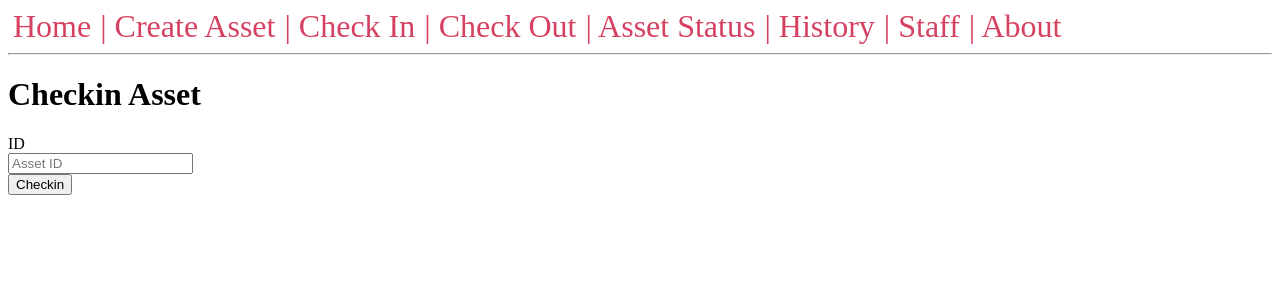
After one commit to drahamim/invenflask, a Flask app: page /checkin in a window 1280 px wide. The commit adds this page. Shown: the top 300 px of the page. Run offline with Flask 2, Linux system fonts and the light colour scheme.

Commit message:
Checkin_system (#1)
* feat: add ability to checkin assets

- fix: update schema to handle returntime automatically
- style: add separators to navigation for clarity
* chore: add database.db to gitignore

```diff
--- a/app.py
+++ b/app.py
@@ -1,5 +1,6 @@
 import sqlite3
 from flask import Flask, render_template, request, url_for, flash, redirect, abort
+
 
 app = Flask(__name__)
 app.config['SECRET_KEY'] = 'secretkey'
@@ -26,6 +27,7 @@ def get_asset(asset_id, action):
             return False
     return asset
 
+
 def get_staff(staff_id):
     conn = get_db_connection()
     staff = conn.execute('SELECT * FROM staffs WHERE id = ?',
@@ -33,10 +35,12 @@ def get_staff(staff_id):
     conn.close()
     return staff
 
+
 def get_checkout(asset_id):
     conn = get_db_connection()
-    asset = conn.execute('SELECT * FROM checkouts WHERE assetid = >',
-                         (asset_id)).fetchone()
+    asset = conn.execute('SELECT * FROM checkouts WHERE assetid = ?',
+                         (asset_id,)).fetchone()
+    conn.close()
     return asset
 
 
@@ -45,8 +49,10 @@ def index():
     conn = get_db_connection()
     assets = conn.execute('SELECT * FROM assets').fetchall()
     asset_total = conn.execute('SELECT COUNT(*) FROM assets').fetchone()[0]
-    asset_types = conn.execute('SELECT asset_type, COUNT(*) FROM assets GROUP BY asset_type').fetchall()
-    asset_status = conn.execute('SELECT asset_status, COUNT(*) FROM assets GROUP BY asset_status').fetchall()
+    asset_types = conn.execute(
+        'SELECT asset_type, COUNT(*) FROM assets GROUP BY asset_type').fetchall()
+    asset_status = conn.execute(
+        'SELECT asset_status, COUNT(*) FROM assets GROUP BY asset_status').fetchall()
     conn.close()
     return render_template(
         'index.html', assets=assets, asset_total=asset_total,
@@ -68,7 +74,7 @@ def create_asset():
             try:
                 conn = get_db_connection()
                 conn.execute('INSERT INTO assets (id, asset_type, asset_status) VALUES (?, ?, ?)',
-                            (id, asset_type, asset_status))
+                             (id, asset_type, asset_status))
                 conn.commit()
                 conn.close()
                 return redirect(url_for('status'))
@@ -96,12 +102,13 @@ def edit_asset(id):
         asset_status = request.form['asset_status']
         conn = get_db_connection()
         conn.execute('UPDATE assets SET asset_type = ?, asset_status = ?'
-                        ' WHERE id = ?', (asset_type, asset_status, id))
+                     ' WHERE id = ?', (asset_type, asset_status, id))
         conn.commit()
         conn.close()
         return redirect(url_for('status'))
 
     return render_template('edit_asset.html', asset=asset)
+
 
 @app.route('/delete/<id>/', methods=('POST',))
 def delete(id):
@@ -113,6 +120,7 @@ def delete(id):
     flash('Asset "{}" was successfully deleted!'.format(id))
     return redirect(url_for('index'))
 
+
 @app.route('/staff/', methods=('GET', 'POST'))
 def staff():
     conn = get_db_connection()
@@ -121,8 +129,6 @@ def staff():
     staff = conn.execute('SELECT * FROM staffs').fetchall()
     conn.close()
     return render_template('staff.html', staffs=staff)
-
-
 
 
 @app.route('/checkout', methods=('GET', 'POST'))
@@ -139,26 +145,26 @@ def checkout():
         elif get_staff(staff_id) is None:
             flash('Staff does not exist')
             return redirect(url_for('checkout'))
-        elif get_asset(asset_id,'edit') is False:
+        elif get_asset(asset_id, 'edit') is False:
             flash("Asset does not exist. Please make it below")
             return redirect(url_for('create_asset'))
-        elif get_asset(asset_id,'edit')[2] == 'Damaged':
+        elif get_asset(asset_id, 'edit')['asset_status'] == 'damaged':
             flash("Asset should not be checked ou. Please choose another one")
             return redirect(url_for('checkout'))
         else:
             staff_dept = get_staff(staff_id)['Department']
+            flash(get_asset(asset_id, 'edit')['asset_status'])
             try:
                 conn = get_db_connection()
                 conn.execute('INSERT INTO checkouts (assetid, staffid, department) VALUES (?, ?, ?)',
-                            (asset_id, staff_id, staff_dept))
+                             (asset_id, staff_id, staff_dept))
                 conn.execute('UPDATE assets SET asset_status = "checkedout" WHERE id = ?',
                              (asset_id,))
-                conn.execute('INSERT INTO history')
                 if accessory_id:
                     conn.execute('INSERT INTO checkouts (assetid, staffid, department) VALUES (?, ?, ?)',
-                            (accessory_id, staff_id, staff_dept))
+                                 (accessory_id, staff_id, staff_dept))
                     conn.execute('UPDATE assets SET asset_status = "checkedout" WHERE id = ?',
-                             (accessory_id,))
+                                 (accessory_id,))
 
                 conn.commit()
                 conn.close()
@@ -168,3 +174,45 @@ def checkout():
                 flash("Asset already checked out! Please check-in before checking out")
                 return redirect(url_for('checkout'))
     return render_template('checkout.html')
+
+
+@app.route('/checkin', methods=('GET', 'POST'))
+def checkin():
+    if request.method == 'POST':
+        asset_id = request.form['id']
+        if not asset_id:
+            flash('Asset ID is required')
+        elif get_asset(asset_id, "edit") is False:
+            flash("Asset does not exist. Please make it below")
+            return redirect(url_for('create_asset'))
+        else:
+            asset_checkout = get_checkout(asset_id)
+            staff_div = get_staff(asset_checkout['staffid'])['Division']
+            try:
+                conn = get_db_connection()
+                conn.execute('INSERT INTO history (assetid, staffid, department, division, checkouttime) VALUES (?,?,?,?,?)',
+                             (asset_id, asset_checkout['staffid'], asset_checkout['department'], staff_div, asset_checkout['timestamp']))
+                conn.execute(
+                    'DELETE from checkouts WHERE assetid = ?', (asset_id,))
+                if get_asset(asset_id, "edit")['asset_status'] == "damaged":
+                    conn.execute(
+                        'UPDATE assets SET asset_status = ? WHERE id = ?', ('damaged', asset_id))
+                else:
+                    conn.execute(
+                        'UPDATE assets SET asset_status = ? WHERE id = ?', ('Available', asset_id))
+                conn.commit()
+                conn.close()
+                flash('Asset checkin Completed')
+                return redirect(url_for('checkout'))
+            except sqlite3.IntegrityError as e:
+                flash(f"{e}")
+                return redirect(url_for('checkin'))
+    return render_template('checkin.html')
+
+
+@app.route('/history')
+def history():
+    conn = get_db_connection()
+    assets = conn.execute('SELECT * FROM history').fetchall()
+    conn.close()
+    return render_template('history.html', assets=assets)
--- a/schema.sql
+++ b/schema.sql
@@ -40,7 +40,7 @@ CREATE TABLE history(
 	department text NOT NULL,
 	division text NOT NULL,
     checkouttime timestamp NOT NULL,
-	returntime timestamp NOT NULL
+	returntime timestamp DEFAULT CURRENT_TIMESTAMP NOT NULL
     );
 
 
--- a/templates/base.html
+++ b/templates/base.html
@@ -4,18 +4,18 @@
     <meta charset="UTF-8">
     <title>{% block title %} {% endblock %}- AssetCheckout</title>
     <style>
-        .posts {
-            padding: 10px;
-            margin: 5px;
-            background-color: #f3f3f3
-        }
-
         nav a {
             color: #d64161;
             font-size: 2em;
-            margin-left: 20px;
+            margin-left: 5px;
             text-decoration: none;
+
+
         }
+        nav a:not(:first-child):before {
+        content: " | ";
+        }
+
         .alert {
             padding: 20px;
             margin: 5px;
@@ -28,8 +28,16 @@
     <nav>
         <a href="{{ url_for('index') }}">Home</a>
         <a href="{{ url_for('create_asset') }}">Create Asset</a>
+        <a href="{{ url_for('checkin') }}">Check In</a>
+        <a href="{{ url_for('checkout') }}">Check Out</a>
         <a href="{{ url_for('status') }}">Asset Status</a>
+        <a href="{{ url_for('history') }}">History</a>
+        <a href="{{ url_for('staff') }}">Staff</a>
+        <!-- <a href="{{ url_for('status') }}">Asset Status</a>
+        <a href="{{ url_for('status') }}">Asset Status</a>
+         -->
         <a href="#">About</a>
+
     </nav>
     <hr>
     <div class="content">
--- /dev/null
+++ b/templates/checkin.html
@@ -0,0 +1,14 @@
+{% extends 'base.html' %}
+
+{% block content %}
+    <h1>{% block title %} Checkin Asset {% endblock %}</h1>
+    <form method="POST">
+        <label for="title">ID</label>
+        <br>
+        <input type="text" name="id"
+               placeholder="Asset ID"
+               value="{{ request.form['id'] }}"></input>
+        <br>
+        <button type="submit">Checkin</button>
+    </form>
+{% endblock %}
```
Also changed, not shown: templates/history.html (added, +29 -0 lines), database.db, 1 other file.
